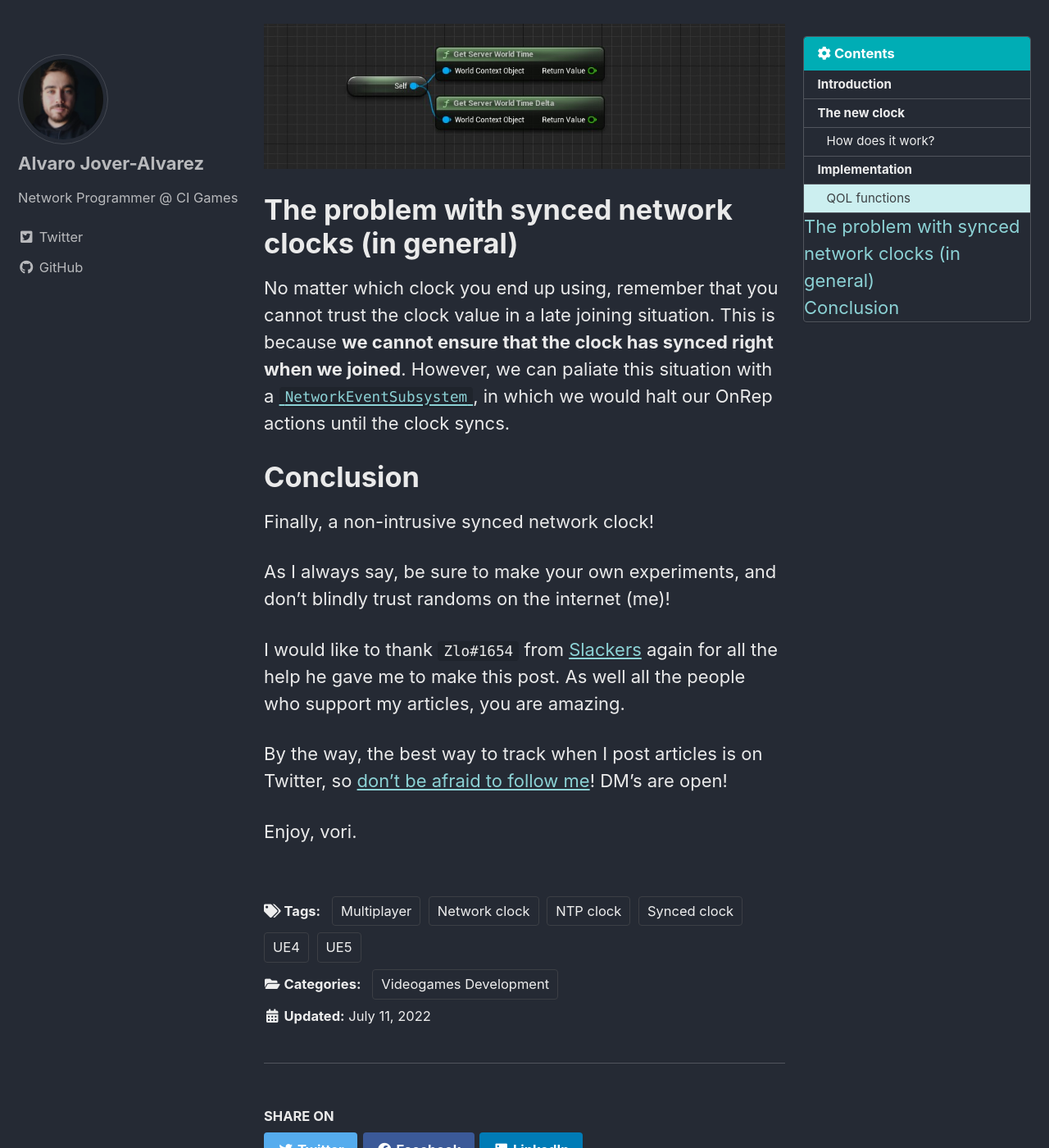
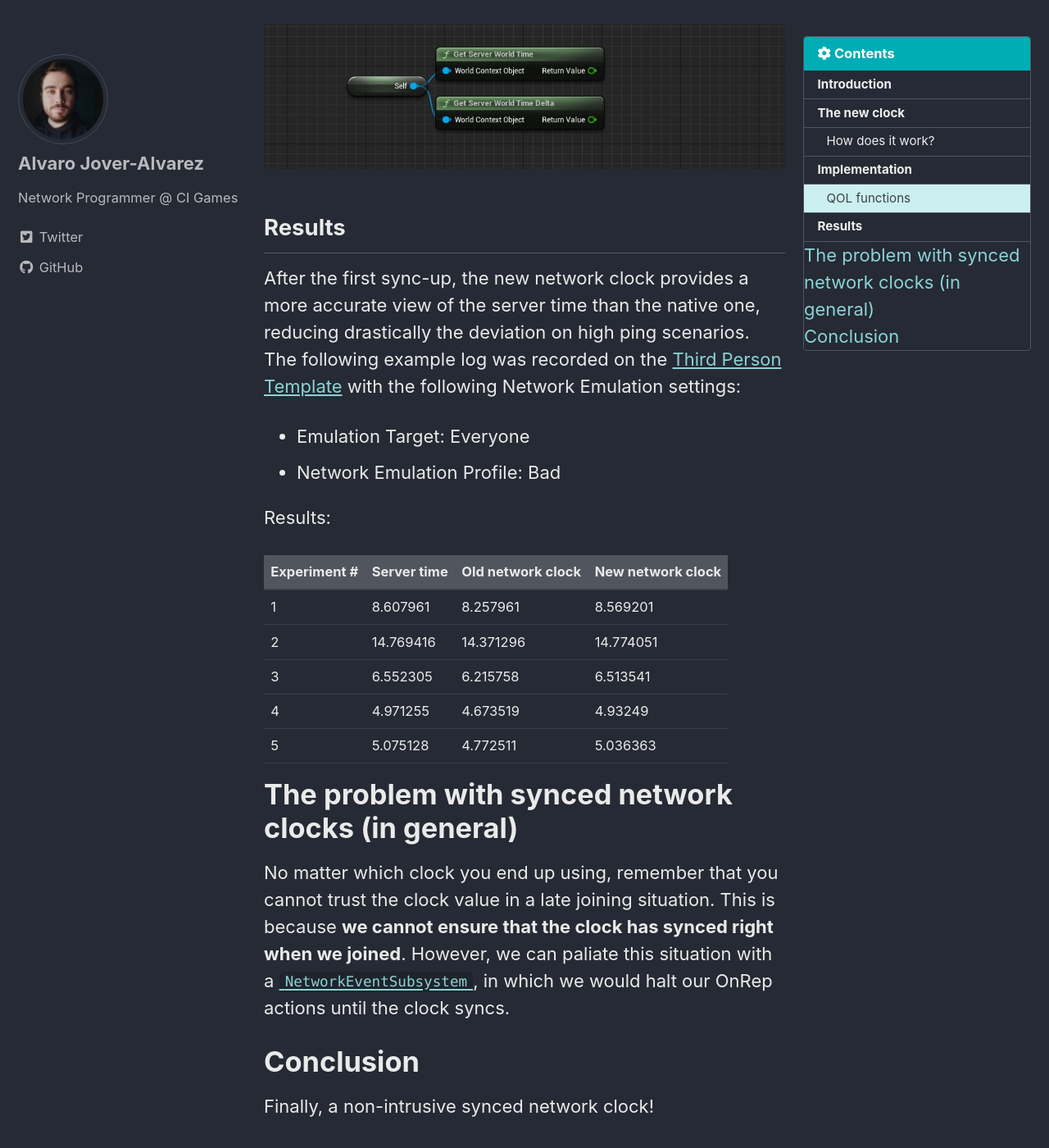
Before and after one commit to vorixo/devtricks, a Jekyll site: the page built from _posts/2022-07-11-non-destructive-synced-net-clock.md, in a window 1280 px wide and 1400 px high, scrolled down 5418 px. Shown: the whole window at 82% size. Built offline with Jekyll 4.4.1, drawn with Linux system fonts in a browser that asks for light colours; cached includes are drawn as plain includes.

Commit message:
[UPD] Adding a new results section

```diff
--- a/_posts/2022-07-11-non-destructive-synced-net-clock.md
+++ b/_posts/2022-07-11-non-destructive-synced-net-clock.md
@@ -161,6 +161,22 @@ Using the new synced clock static functions is as easy as follows:
 
 ![OnRep approach]({{ '/' | absolute_url }}/assets/images/per-post/netclock/netclock-nodes.jpg){: .align-center}
 
+## Results
+
+After the first sync-up, the new network clock provides a more accurate view of the server time than the native one, reducing drastically the deviation on high ping scenarios. The following example log was recorded on the [Third Person Template](https://docs.unrealengine.com/5.0/en-US/third-person-template-in-unreal-engine/) with the following Network Emulation settings:
+
+- Emulation Target: Everyone
+- Network Emulation Profile: Bad
+
+Results:
+
+| Experiment # | Server time | Old network clock | New network clock |
+|-------|--------|---------|---------|
+| 1 | 8.607961 | 8.257961 | 8.569201 |
+| 2 | 14.769416 | 14.371296 | 14.774051 |
+| 3 | 6.552305 | 6.215758 | 6.513541 |
+| 4 | 4.971255 | 4.673519 | 4.93249 |
+| 5 | 5.075128 | 4.772511 | 5.036363 |
 
 # The problem with synced network clocks (in general)
 
```
